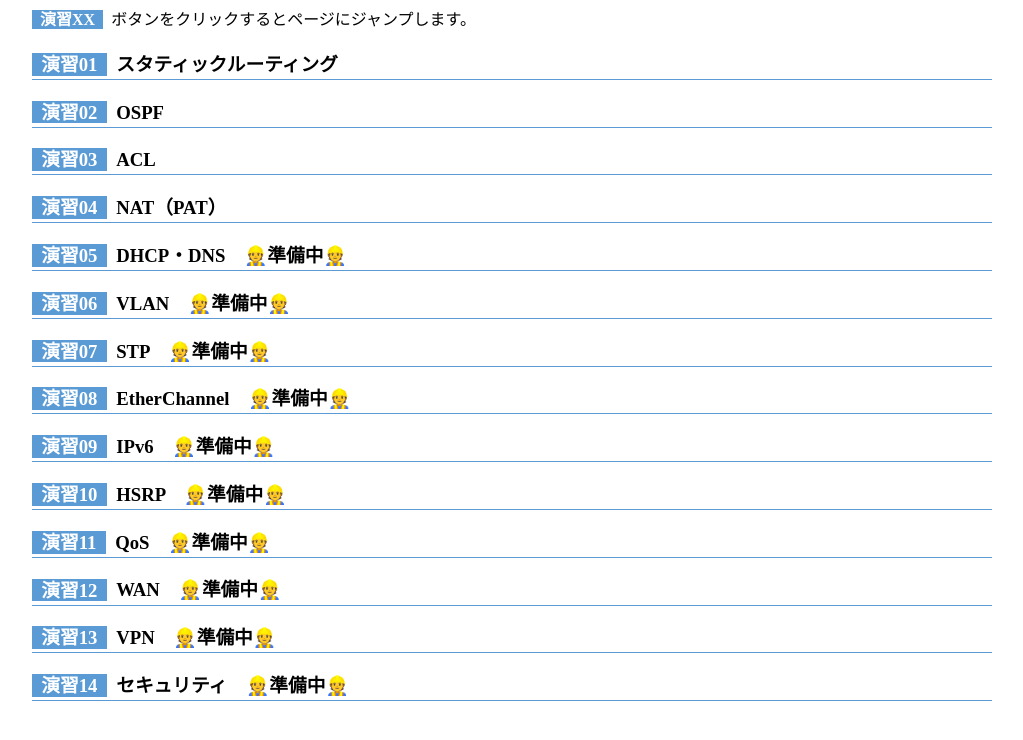
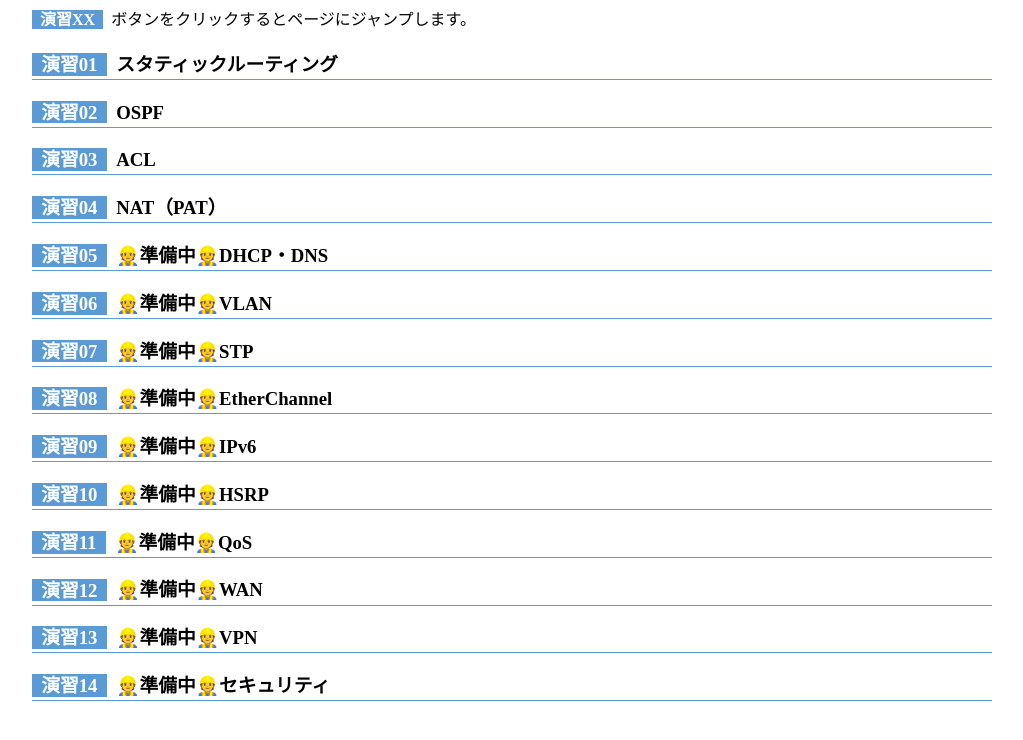
Before and after one commit to nwstudy/nwstudy.github.io, a plain HTML site: page scenario/list.html in a window 1280 px wide. Shown: the part 346-1086 px from the top of the page, without its empty margins (128-1151 px from the left). Drawn offline with Linux system fonts and the light colour scheme.

Commit message:
Add files via upload

```diff
--- a/scenario/list.html
+++ b/scenario/list.html
@@ -31,16 +31,16 @@
                <h3><i><a class="white" href="OSPF.html">演習02</a></i>OSPF</h3>
                <h3><i><a class="white" href="ACL.html">演習03</a></i>ACL</h3>
                <h3><i><a class="white" href="NAT_PAT.html">演習04</a></i>NAT（PAT）</h3>
-               <h3><i>演習05</i>DHCP・DNS　👷準備中👷</h3>
-               <h3><i>演習06</i>VLAN　👷準備中👷</h3>
-               <h3><i>演習07</i>STP　👷準備中👷</h3>
-               <h3><i>演習08</i>EtherChannel　👷準備中👷</h3>
-               <h3><i>演習09</i>IPv6　👷準備中👷</h3>
-               <h3><i>演習10</i>HSRP　👷準備中👷</h3>
-               <h3><i>演習11</i>QoS　👷準備中👷</h3>
-               <h3><i>演習12</i>WAN　👷準備中👷</h3>
-               <h3><i>演習13</i>VPN　👷準備中👷</h3>
-               <h3><i>演習14</i>セキュリティ　👷準備中👷</h3>
+               <h3><i>演習05</i>👷準備中👷DHCP・DNS</h3>
+               <h3><i>演習06</i>👷準備中👷VLAN</h3>
+               <h3><i>演習07</i>👷準備中👷STP</h3>
+               <h3><i>演習08</i>👷準備中👷EtherChannel</h3>
+               <h3><i>演習09</i>👷準備中👷IPv6</h3>
+               <h3><i>演習10</i>👷準備中👷HSRP</h3>
+               <h3><i>演習11</i>👷準備中👷QoS</h3>
+               <h3><i>演習12</i>👷準備中👷WAN</h3>
+               <h3><i>演習13</i>👷準備中👷VPN</h3>
+               <h3><i>演習14</i>👷準備中👷セキュリティ</h3>
           </div>
      </div>
 </body>
```
Also changed, not shown: scenario/ACL.html (+1 -1 lines), scenario/OSPF.html (+5 -5 lines), scenario/ACL_diagram.jpg (added), scenario/NAT_PAT_diagram.jpg, scenario/OSPF_diagram.jpg (added), scenario/OSPF_neighbor.jpg (added), scenario/OSPF_route1.jpg (added), scenario/OSPF_trace1.jpg (added), scenario/OSPF_trace2.jpg (added), scenario/StaticRouting_diagram.jpg (added).
